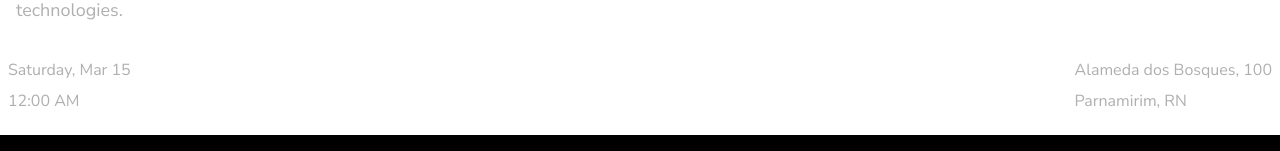
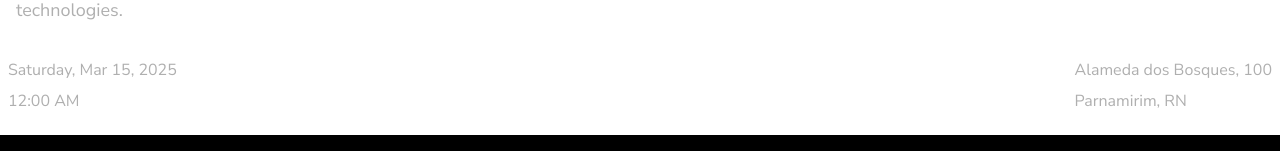
Before and after one commit to Gcld/gatherize, a Next.js app: page /event/1 in a window 1280 px wide. Shown: the part 512-663 px from the top of the page. Built offline with nearby package versions, Linux system fonts and the light colour scheme; no server answers.

Commit message:
feat: adição do ano na página de detalhamento

```diff
--- a/src/app/event/[id]/page.tsx
+++ b/src/app/event/[id]/page.tsx
@@ -164,7 +164,7 @@ export function EventDetail() {
                 <EventDateAndLocationDiv>
                     <TextBlock>
                         <h5>Date:</h5>
-                        <h6>{eventDate.toLocaleDateString('en-US', { weekday: 'long', month: 'short', day: 'numeric' })}</h6>
+                        <h6>{eventDate.toLocaleDateString('en-US', { weekday: 'long', month: 'short', day: 'numeric', year: 'numeric' })}</h6>
                         <h6>{eventDate.toLocaleTimeString('en-US', { hour: '2-digit', minute: '2-digit' })}</h6>
                     </TextBlock>
                     <TextBlock>
```
